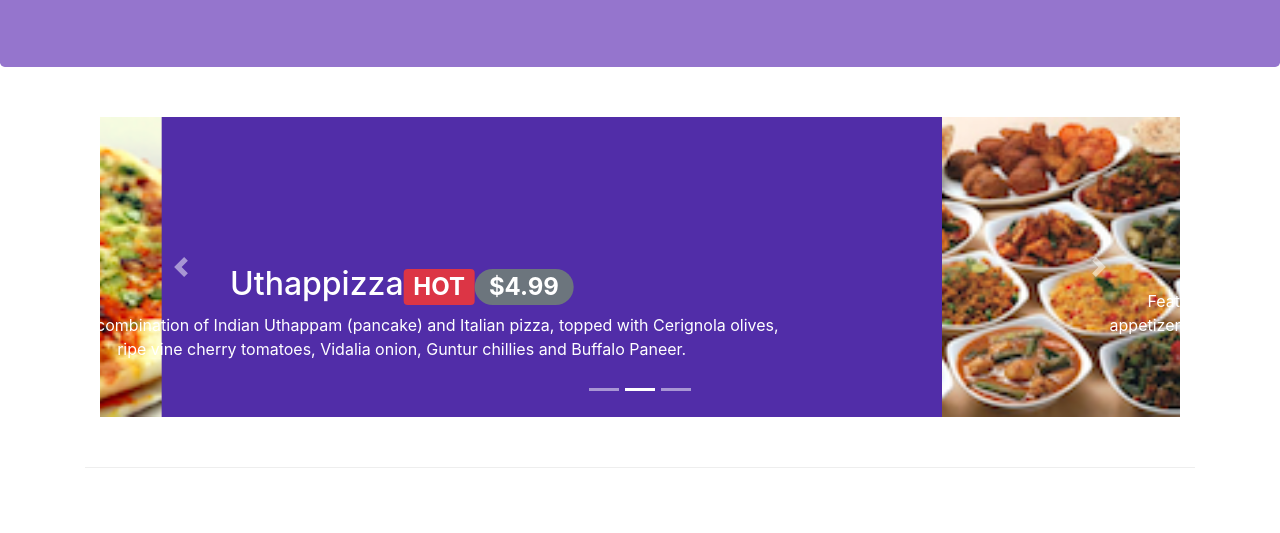
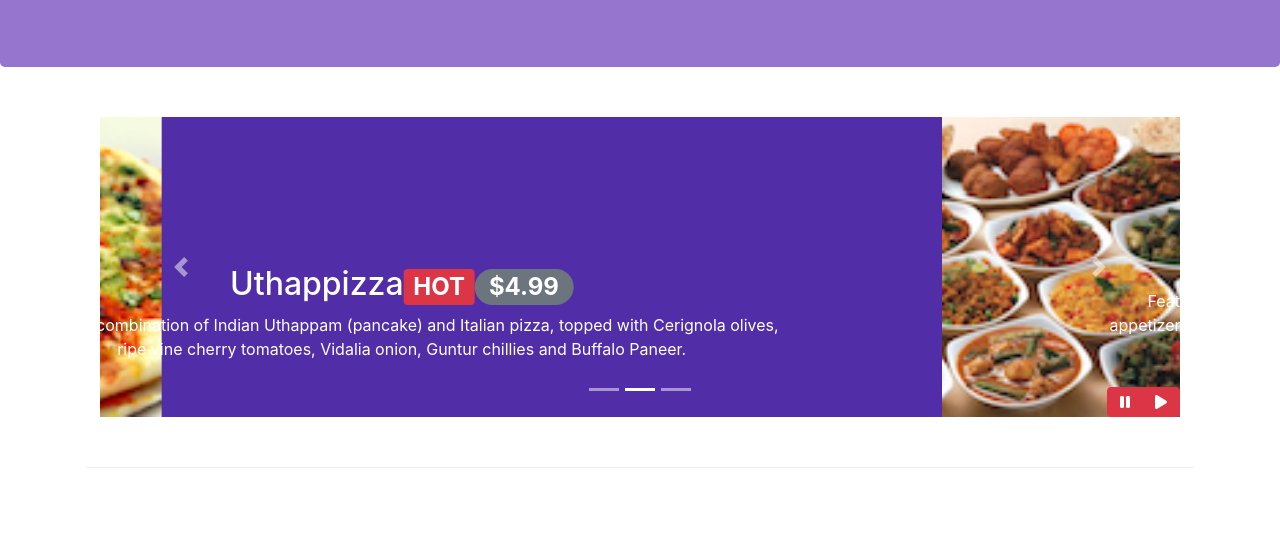
Before and after one commit to ArshdeepKaurJaggi/Nodejs, a website: page index.html in a window 1280 px wide. Shown: the part 267-800 px from the top of the page. Drawn offline with nearby package versions, Linux system fonts and the light colour scheme.

Commit message:
Jquery controls to carousel

```diff
--- a/css/styles.css
+++ b/css/styles.css
@@ -49,3 +49,8 @@ body{
     top: 0;
     left: 0;
 }
+#carouselButton{
+    right: 0px;
+    position: absolute;
+    bottom: 0px;
+}
--- a/index.html
+++ b/index.html
@@ -229,6 +229,14 @@
                     <a class="carousel-control-next" href="#mycarousel" data-slide="next">
                         <span class="carousel-control-next-icon"></span>
                     </a>
+                    <div class="btn-group" id="carouselButton">
+                        <button class="btn btn-danger" id="carouselpause">
+                            <span class="fa fa-pause"></span>
+                        </button>
+                        <button class="btn btn-danger" id="carouselplay">
+                            <span class="fa fa-play"></span>
+                        </button>
+                    </div>
                 </div>
             </div>
         </div>
@@ -412,6 +420,18 @@
             $('[data-toggle="tooltip"]').tooltip();
         });
     </script> -->
+    <script>
+        $(document).ready(function(){
+            $('#mycarousel').carousel({interval:2000});
+            $('#carouselpause').click(function(){
+                $('#mycarousel').carousel('pause');
+            });
+            $('#carouselplay').click(function(){
+                $('#mycarousel').carousel('cycle');
+            });
+        });
+
+    </script>
 </body>
 
 </html>
```
